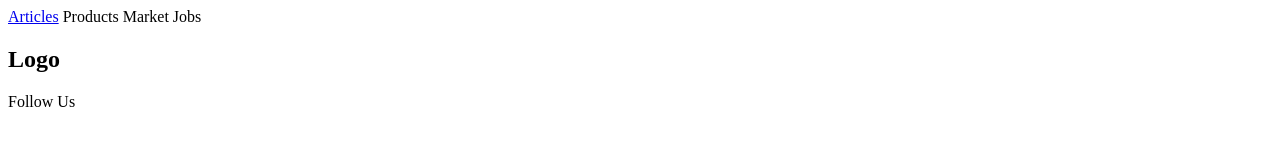
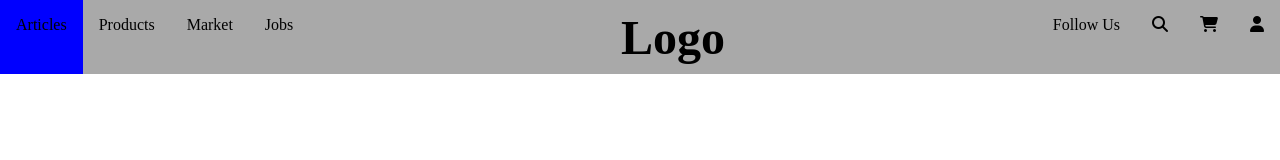
Before and after one commit to molina-oscar3328/codeup-web-exercises-1, a plain HTML site: page flexbox-nav-exercise.html in a window 1280 px wide. Drawn offline with Linux system fonts and the light colour scheme.

Commit message:
nav done

```diff
--- a/css/flexbox-nav-exercise.css
+++ b/css/flexbox-nav-exercise.css
@@ -1,20 +1,27 @@
 *{
-    padding: 0;
+    padding:0;
     margin:0;
+}
+body{
     box-sizing: border-box;
 }
-nav a:hover{
-    background-color: royalblue;
+
+nav{
+    background-color: darkgrey;
+    display: flex;
 }
+
 nav a{
     text-decoration: none;
     color: black;
-    padding: 1em;
+    padding:1em;
 }
-nav a:nth-child(5){
-    margin: 0 auto;
+nav a:hover{
+    background-color: blue;
 }
-h2, nav{
-    font-size: 2em;
+
+nav h2{
     margin: auto auto;
+    font-size: 3em;
+    padding: .2em;
 }
--- a/flexbox-nav-exercise.html
+++ b/flexbox-nav-exercise.html
@@ -1,32 +1,27 @@
 <!DOCTYPE html>
-<html lang="en" xmlns="http://www.w3.org/1999/html">
+<html lang="en">
 <head>
     <meta charset="UTF-8">
-    <title>NAV exercise</title>
-
+    <script src="https://kit.fontawesome.com/5d0c1b436d.js" crossorigin="anonymous"></script>
+    <title>Logo</title>
+    <link rel="stylesheet" href="css/flexbox-nav-exercise.css">
 </head>
 <body>
+
 <nav>
-<a href="#">Articles</a></a>
-<a href="#"></a>Products</a>
-<a href="#"></a>Market</a>
-<a href="#"></a>Jobs</a>
-<span>
-
-<a href="#"></a><h2>Logo</h2></a>
-
-</span>
 
 
-<a href="#"></a>Follow Us</a>
-<a href="#"></a></a>
-<a href="#"></a></a>
-<a href="#"></a></a>
+    <a href="#">Articles</a>
+    <a href="#">Products</a>
+    <a href="#">Market</a>
+    <a href="#">Jobs</a>
+    <h2>Logo</h2>
+    <a href="#">Follow Us</a>
+    <a href="#"><i class="fa-solid fa-magnifying-glass"></i></a>
+    <a href="#"><i class="fa-solid fa-cart-shopping"></i></a>
+    <a href="#"><i class="fa-solid fa-user"></i></a>
+
 
 </nav>
-
-
-
-
 </body>
 </html>
```
